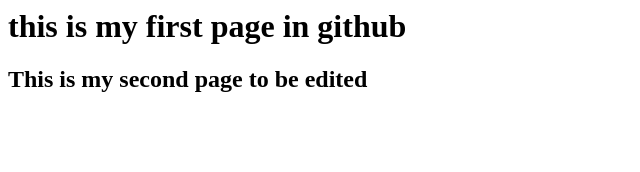
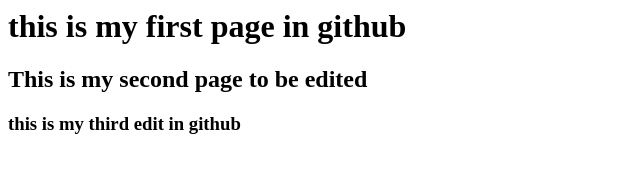
Before and after one commit to fashionmantra/fashionmantra, a plain HTML site: page index.html in a window 1280 px wide. Shown: the whole page, without its empty margins (0-640 px from the left). Drawn offline with Linux system fonts and the light colour scheme.

Commit message:
Update index.html

```diff
--- a/index.html
+++ b/index.html
@@ -8,6 +8,7 @@
 <h1>this is my first page in github</h1>
 <h2>This is my second page to be edited </h2>
 
+    <h3>this is my third edit in github</h3>
   </body>
 
 </html>
```
